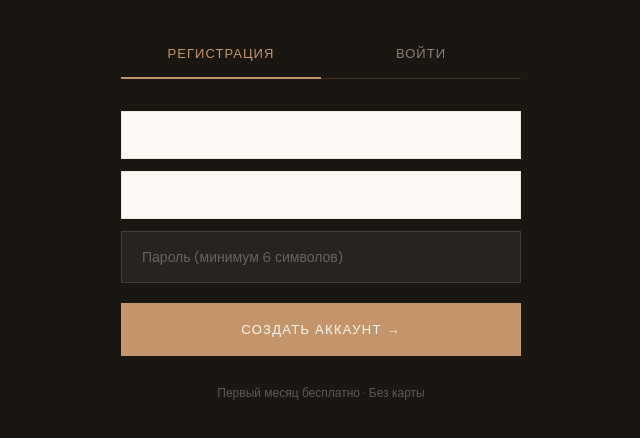
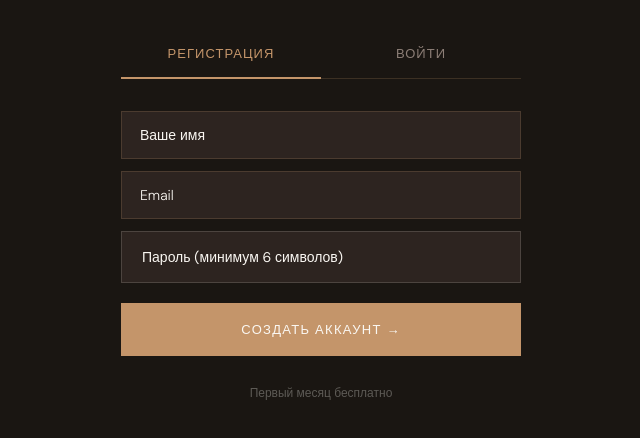
Before and after one commit to Yogi199595/Beauty-AI-powered-contentSMM, a plain HTML site: page app.html in a window 1280 px wide. Shown: the part 232-670 px from the top of the page, without its empty margins (319-959 px from the left). Drawn offline with nearby package versions, Linux system fonts and the light colour scheme.

Commit message:
Add files via upload

```diff
--- a/app.html
+++ b/app.html
@@ -63,18 +63,29 @@
     .auth-form.hidden { display: none; }
 
     .auth-input {
-      background: rgba(250,247,242,0.06);
-      border: 1px solid rgba(250,247,242,0.12);
+      background: #2D2420 !important;
+      border: 1px solid rgba(250,247,242,0.15);
       padding: 16px 20px;
       font-family: var(--font-body);
       font-size: 14px;
-      color: var(--cream);
+      color: #FAF7F2 !important;
+      -webkit-text-fill-color: #FAF7F2 !important;
       outline: none;
       transition: border-color 0.2s;
       width: 100%;
+      border-radius: 0;
     }
-    .auth-input::placeholder { color: rgba(250,247,242,0.3); }
-    .auth-input:focus { border-color: var(--accent); background: rgba(196,149,106,0.06); }
+    .auth-input::placeholder { color: rgba(250,247,242,0.4) !important; }
+    .auth-input:focus { border-color: var(--accent); background: #352A24 !important; }
+    .auth-input:-webkit-autofill,
+    .auth-input:-webkit-autofill:hover,
+    .auth-input:-webkit-autofill:focus {
+      -webkit-text-fill-color: #FAF7F2 !important;
+      -webkit-box-shadow: 0 0 0px 1000px #2D2420 inset !important;
+      box-shadow: 0 0 0px 1000px #2D2420 inset !important;
+      border-color: rgba(250,247,242,0.15);
+      caret-color: #FAF7F2;
+    }
 
     .auth-btn {
       background: var(--accent);
@@ -280,7 +291,7 @@
       <input class="auth-input" type="password" id="regPass" placeholder="Пароль (минимум 6 символов)" autocomplete="new-password">
       <div class="auth-error" id="regError"></div>
       <button class="auth-btn" id="regBtn" onclick="register()">Создать аккаунт →</button>
-      <p class="auth-note">Первый месяц бесплатно · Без карты</p>
+      <p class="auth-note">Первый месяц бесплатно </p>
     </div>
 
     <!-- ВХОД -->
```
Also changed, not shown: index.html (+2 -2 lines).
